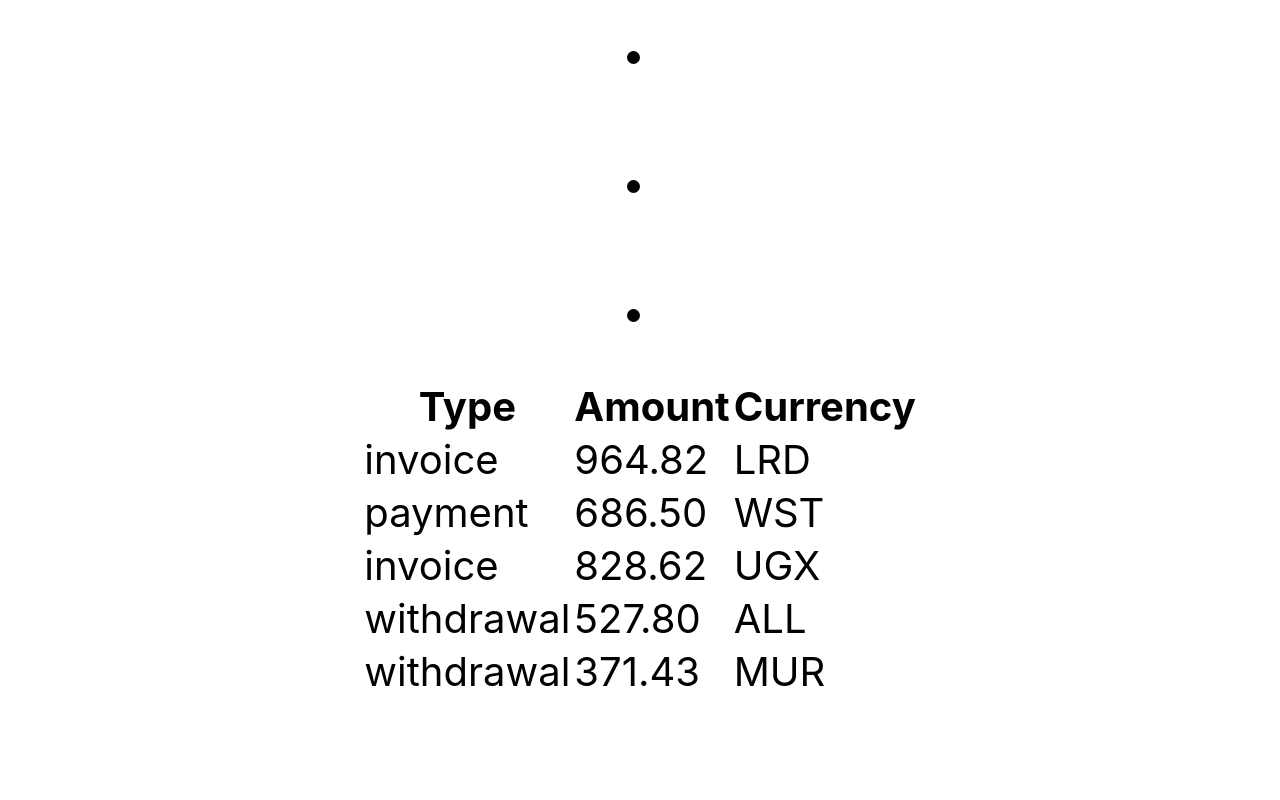
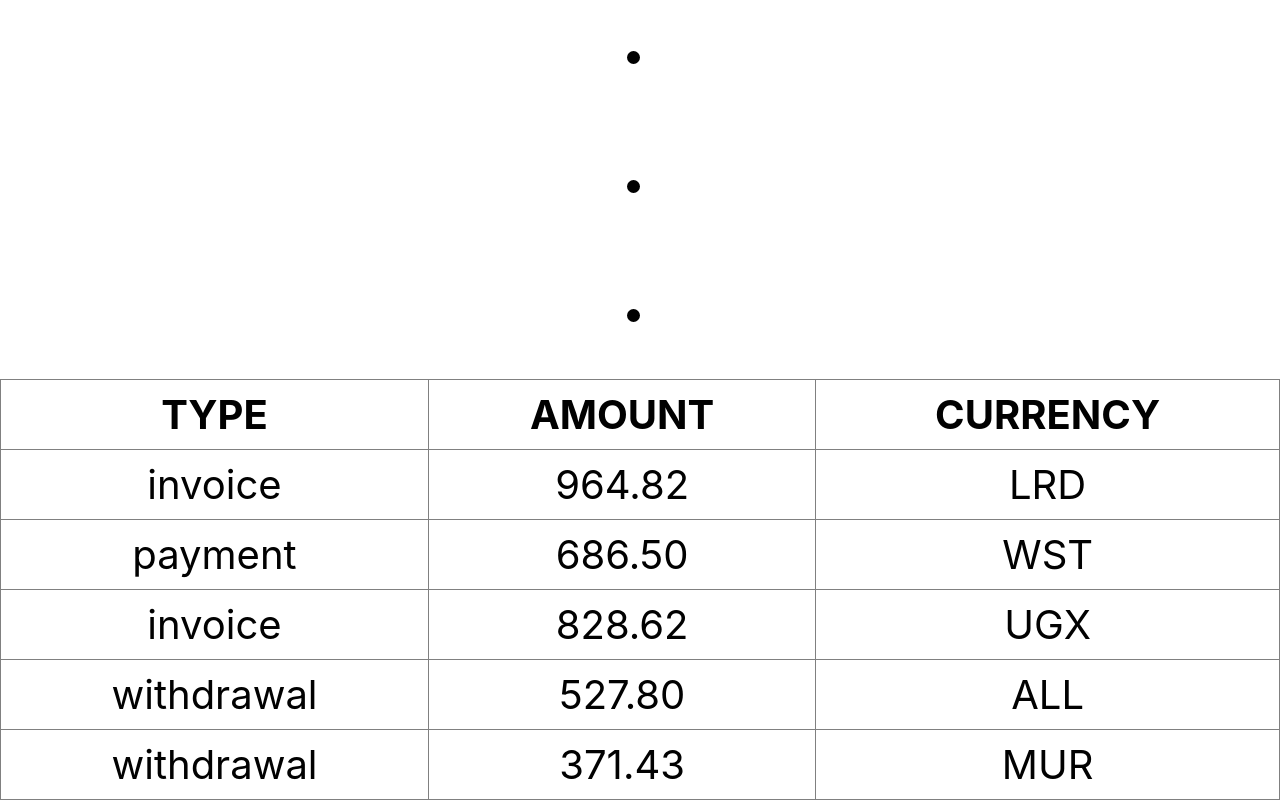
Before and after one commit to Anna-Sosiura/goit-react-hw-01-components, a React (Create React App) app: page / in a window 1280 px wide. Shown: the part 1122-1922 px from the top of the page. Before the commit the page ends 1821 px from the top, so only its background shows below. Built offline with nearby package versions, Linux system fonts and the light colour scheme.

Commit message:
commit(6)

```diff
--- a/src/components/TransactionHistory/TransactionHistory.jsx
+++ b/src/components/TransactionHistory/TransactionHistory.jsx
@@ -1,41 +1,43 @@
+import { Table, THead, Tr, Th, Td } from './TransactionHistory.styled';
+
 export const TransactionHistory = ({ items }) => {
   return (
-    <table className="transaction-history">
-      <thead>
-        <tr>
-          <th>Type</th>
-          <th>Amount</th>
-          <th>Currency</th>
-        </tr>
-      </thead>
+    <Table className="transaction-history">
+      <THead>
+        <Tr>
+          <Th>Type</Th>
+          <Th>Amount</Th>
+          <Th>Currency</Th>
+        </Tr>
+      </THead>
 
       <tbody>
-        <tr key={items[0].id}>
-          <td>{items[0].type}</td>
-          <td>{items[0].amount}</td>
-          <td>{items[0].currency}</td>
-        </tr>
-        <tr key={items[1].id}>
-          <td>{items[1].type}</td>
-          <td>{items[1].amount}</td>
-          <td>{items[1].currency}</td>
-        </tr>
-        <tr key={items[2].id}>
-          <td>{items[2].type}</td>
-          <td>{items[2].amount}</td>
-          <td>{items[2].currency}</td>
-        </tr>
-        <tr key={items[3].id}>
-          <td>{items[3].type}</td>
-          <td>{items[3].amount}</td>
-          <td>{items[3].currency}</td>
-        </tr>
-        <tr key={items[4].id}>
-          <td>{items[4].type}</td>
-          <td>{items[4].amount}</td>
-          <td>{items[4].currency}</td>
-        </tr>
+        <Tr key={items[0].id}>
+          <Td>{items[0].type}</Td>
+          <Td>{items[0].amount}</Td>
+          <Td>{items[0].currency}</Td>
+        </Tr>
+        <Tr key={items[1].id}>
+          <Td>{items[1].type}</Td>
+          <Td>{items[1].amount}</Td>
+          <Td>{items[1].currency}</Td>
+        </Tr>
+        <Tr key={items[2].id}>
+          <Td>{items[2].type}</Td>
+          <Td>{items[2].amount}</Td>
+          <Td>{items[2].currency}</Td>
+        </Tr>
+        <Tr key={items[3].id}>
+          <Td>{items[3].type}</Td>
+          <Td>{items[3].amount}</Td>
+          <Td>{items[3].currency}</Td>
+        </Tr>
+        <Tr key={items[4].id}>
+          <Td>{items[4].type}</Td>
+          <Td>{items[4].amount}</Td>
+          <Td>{items[4].currency}</Td>
+        </Tr>
       </tbody>
-    </table>
+    </Table>
   );
 };
--- /dev/null
+++ b/src/components/TransactionHistory/TransactionHistory.styled.jsx
@@ -0,0 +1,29 @@
+import styled from '@emotion/styled';
+export const Table = styled.table`
+  width: 100%;
+  border-collapse: collapse;
+
+  background-color: white;
+  text-align: center;
+
+  box-shadow: small;
+`;
+export const THead = styled.thead`
+  background-color: accent;
+  text-transform: uppercase;
+`;
+
+export const Td = styled.td`
+  padding: 10px;
+  border: 1px solid gray;
+  color: dark;
+`;
+
+export const Th = styled.th`
+  padding: 10px;
+  border: 1px solid gray;
+`;
+
+export const Tr = styled.tr`
+  background-color: ligh;
+`;
```
